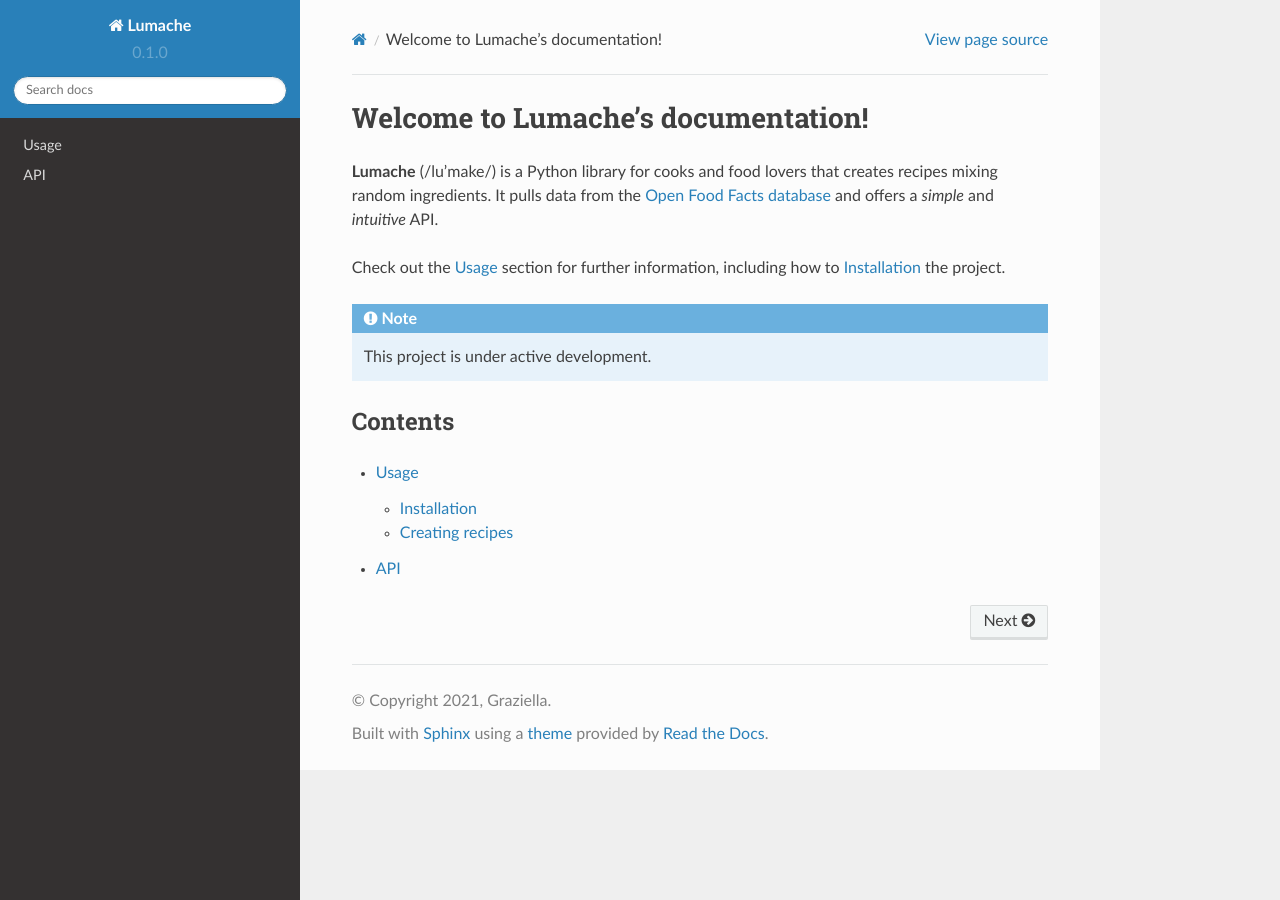
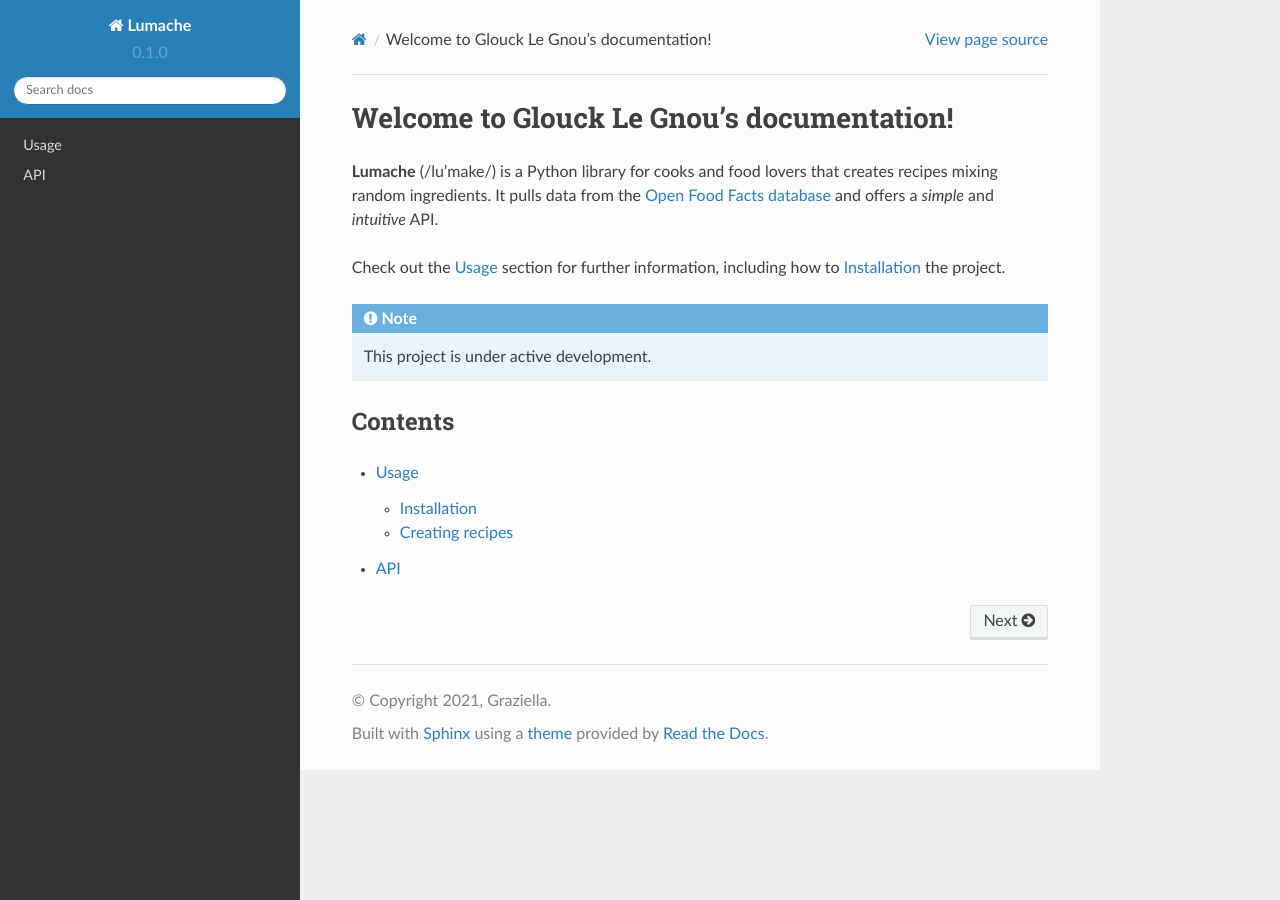
Before and after one commit to gloucklegnou/TechnicalNotes, a Sphinx documentation site: the page built from docs/source/index.rst, in a window 1280 px wide. Built offline with Sphinx 7.4.7 and the Read the Docs theme 2.0.0, drawn with Linux system fonts in a browser that asks for light colours.

Commit message:
Update index.rst

```diff
--- a/docs/source/index.rst
+++ b/docs/source/index.rst
@@ -1,4 +1,4 @@
-Welcome to Lumache's documentation!
+Welcome to Glouck Le Gnou's documentation!
 ===================================
 
 **Lumache** (/lu'make/) is a Python library for cooks and food lovers
```
